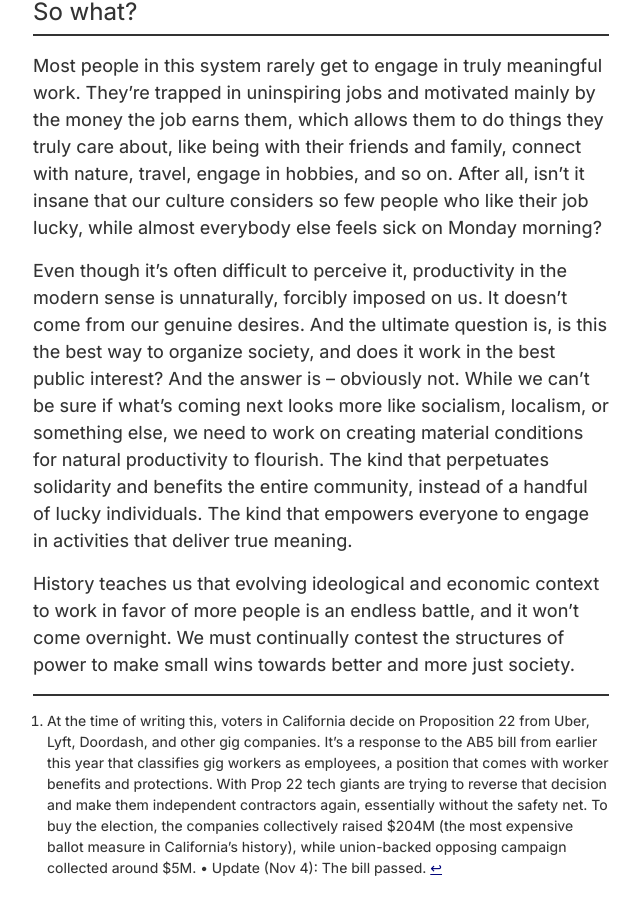
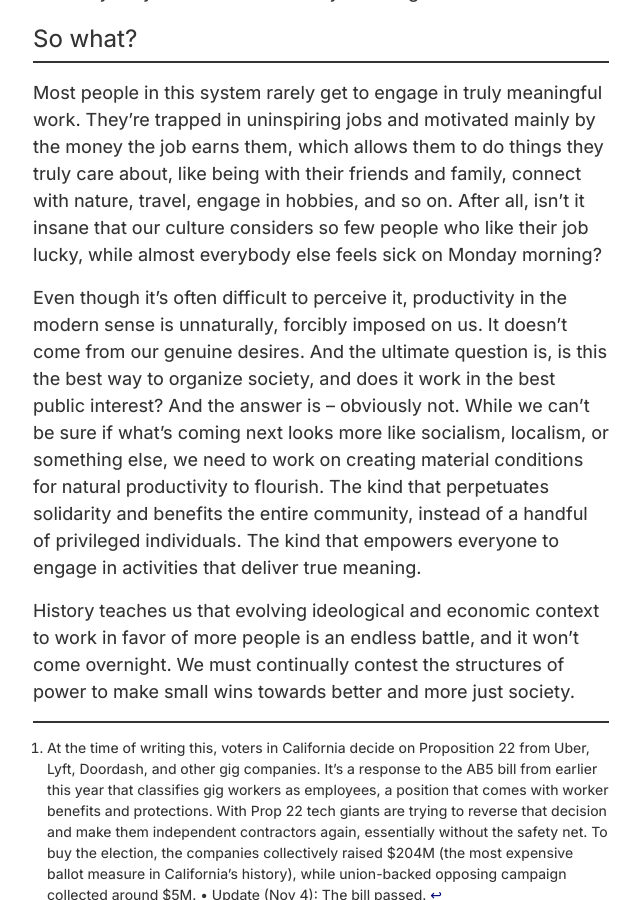
Before and after one commit to ropsii/ropsii.github.io, a Jekyll site: the page built from _posts/2020-11-01-productivity.markdown, in a window 1280 px wide and 900 px high, scrolled down 4093 px. Shown: the whole window, without its empty margins (63-703 px from the left). Built offline with Jekyll 4.4.1, drawn with Linux system fonts in a browser that asks for light colours; some of the changed text lies outside the part shown.

Commit message:
Word edits in Productivity

```diff
--- a/_posts/2020-11-01-productivity.markdown
+++ b/_posts/2020-11-01-productivity.markdown
@@ -49,7 +49,7 @@
 
 Most people in this system rarely get to engage in truly meaningful work. They’re trapped in uninspiring jobs and motivated mainly by the money the job earns them, which allows them to do things they truly care about, like being with their friends and family, connect with nature, travel, engage in hobbies, and so on. After all, isn’t it insane that our culture considers so few people who like their job lucky, while almost everybody else feels sick on Monday morning?
 
-Even though it’s often difficult to perceive it, productivity in the modern sense is unnaturally, forcibly imposed on us. It doesn’t come from our genuine desires. And the ultimate question is, is this the best way to organize society, and does it work in the best public interest? And the answer is – obviously not. While we can’t be sure if what’s coming next looks more like socialism, localism, or something else, we need to work on creating material conditions for natural productivity to flourish. The kind that perpetuates solidarity and benefits the entire community, instead of a handful of lucky individuals. The kind that empowers everyone to engage in activities that deliver true meaning.
+Even though it’s often difficult to perceive it, productivity in the modern sense is unnaturally, forcibly imposed on us. It doesn’t come from our genuine desires. And the ultimate question is, is this the best way to organize society, and does it work in the best public interest? And the answer is – obviously not. While we can’t be sure if what’s coming next looks more like socialism, localism, or something else, we need to work on creating material conditions for natural productivity to flourish. The kind that perpetuates solidarity and benefits the entire community, instead of a handful of privileged individuals. The kind that empowers everyone to engage in activities that deliver true meaning.
 
 History teaches us that evolving ideological and economic context to work in favor of more people is an endless battle, and it won’t come overnight. We must continually contest the structures of power to make small wins towards better and more just society.
 
```
Also changed, not shown: other parts of _posts/2020-11-01-productivity.markdown (+2 -2 lines).
